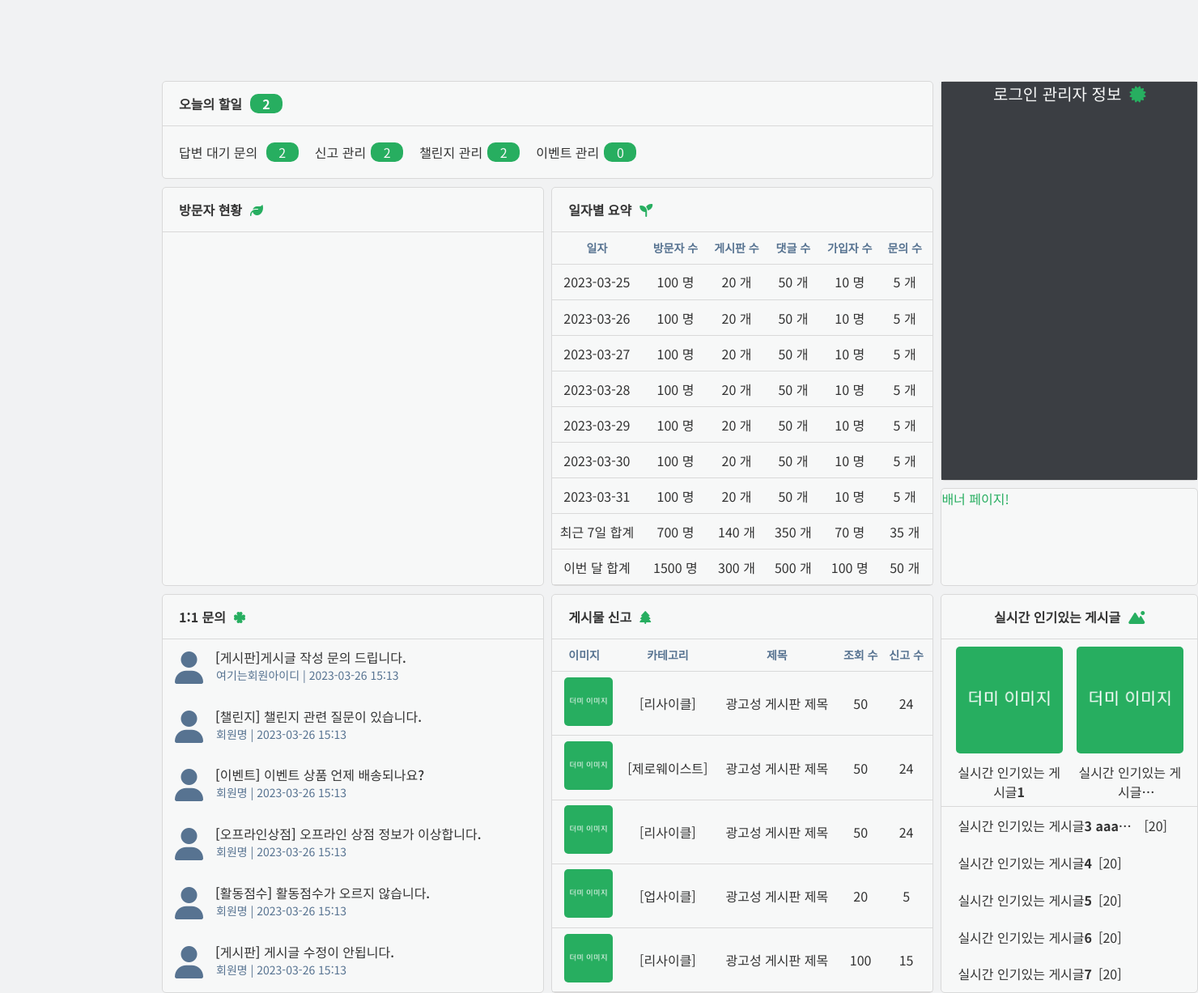
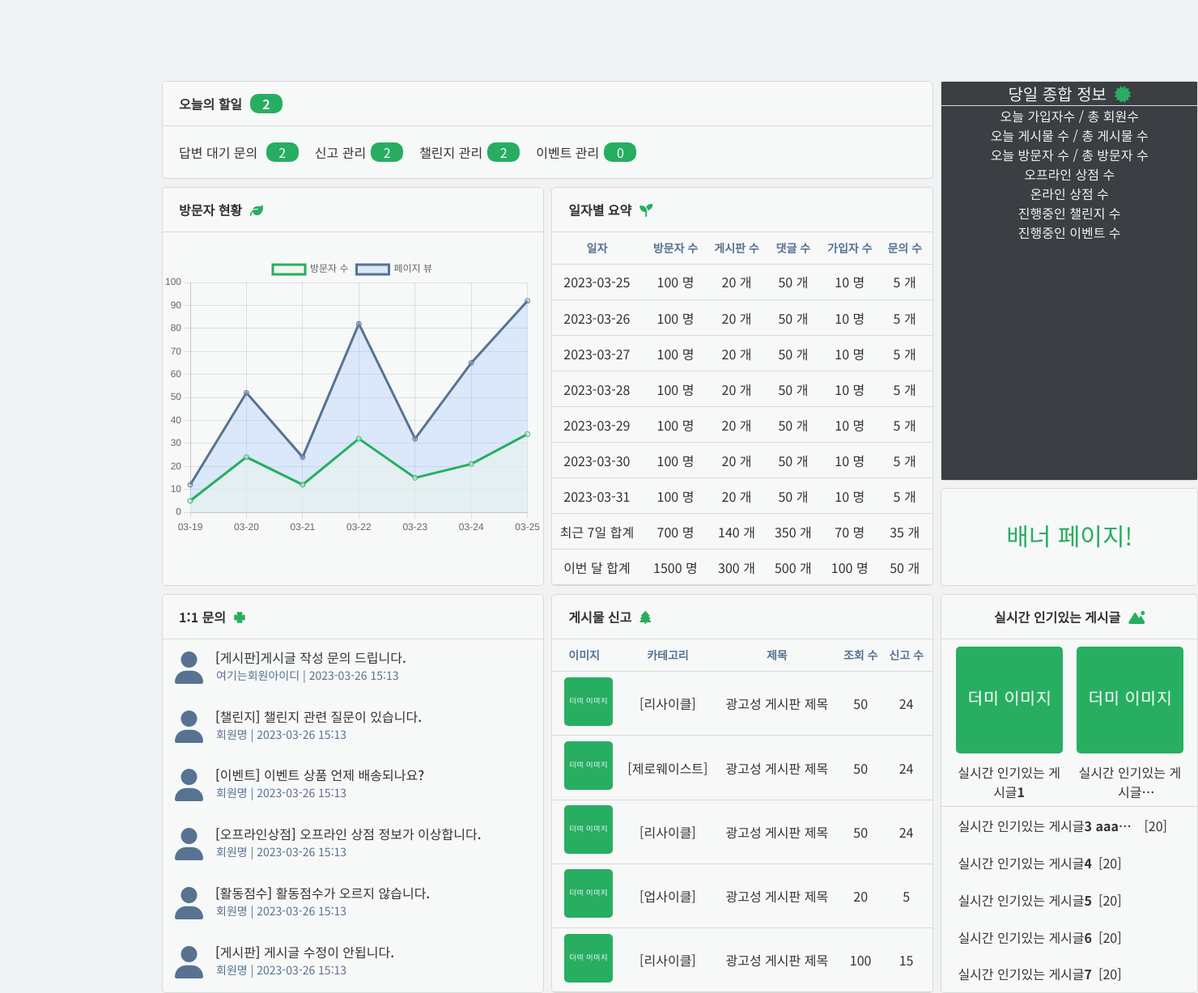
Before and after one commit to LiveEasyStreet/FinalProject, a Spring app: template src/main/resources/templates/manager/manager-home.html in a window 1480 px wide. Shown: the whole page at 81% size. Run offline with Thymeleaf, Linux system fonts and the light colour scheme; the template is opened without the code that fills it, so the values that code supplies are empty; some libraries are stand-ins or nearby versions; some web fonts are replaced.

Commit message:
:hammer: 관리자 페이지 3-4
Issues: #5

```diff
--- a/src/main/resources/static/assets/css/manager-home.css
+++ b/src/main/resources/static/assets/css/manager-home.css
@@ -100,6 +100,10 @@ i {
     grid-area: c;
 }
 
+.c_section #myChart {
+    margin-top: 30px;
+}
+
 .d_section {
     grid-area: d;
     display: flex;
@@ -133,12 +137,22 @@ i {
     grid-area: e;
 }
 
-.e_section div {
+.e_section > .content {
     height: 100%;
-    color: #f7f8f8;
     background-color: #3b3e43;
+    color: var(--background-color-sub);
     text-align: center;
+}
+
+.e_section > .content > .title {
     font-size: 20px;
+}
+
+
+.e_section > #white_hr {
+    background: var(--background-color-sub);
+    height: 1px;
+    border: 0;
 }
 
 .f_section {
@@ -261,7 +275,7 @@ i {
 }
 
 .h_section .content_title {
-    width:132px;
+    width: 132px;
     margin: 6px 0;
 }
 
@@ -281,9 +295,9 @@ i {
     text-align: left;
 }
 
-.h_section > .flexbox2 .content{
+.h_section > .flexbox2 .content {
     height: 100%;
-    align-items : center;
+    align-items: center;
     display: flex;
     flex-direction: row;
 }
@@ -312,8 +326,13 @@ i {
     color: #aaaaaa;
 }
 
-
 .i_section {
     grid-area: i;
+    text-align: center;
+    font-size: 30px;
     color: var(--point-color);
 }
+
+.i_section div {
+    padding-top: 35px;
+}
--- a/src/main/resources/static/assets/js/manager-home.js
+++ b/src/main/resources/static/assets/js/manager-home.js
@@ -0,0 +1,30 @@
+const ctx = document.getElementById('myChart');
+
+new Chart(ctx, {
+    type: 'line',
+    data: {
+        labels: ['03-19', '03-20', '03-21', '03-22', '03-23', '03-24', '03-25'],
+        datasets: [
+            {
+                label: '방문자 수',
+                data: [5, 24, 12, 32, 15, 21, 34],
+                borderColor: '#27ae60',
+                fill: true,
+                backgroundColor: 'rgb(236, 243, 236, 0.6)'
+            },
+            {
+                label: '페이지 뷰',
+                data: [12, 52, 24, 82, 32, 65, 92],
+                borderColor: '#577391',
+                fill: true,
+                backgroundColor: 'rgb(152, 195, 255, 0.3)'
+            }]
+    },
+    options: {
+        scales: {
+            y: {
+                beginAtZero: true,
+            }
+        }
+    }
+});
--- a/src/main/resources/templates/manager/manager-home.html
+++ b/src/main/resources/templates/manager/manager-home.html
@@ -11,12 +11,13 @@
     <link rel="stylesheet" type="text/css" href="https://cdn.jsdelivr.net/gh/moonspam/NanumSquare@2.0/nanumsquare.css"/>
     <link href="https://fonts.googleapis.com/css2?family=Noto+Sans+KR:wght@100;300;400;500;700;900&display=swap"
           rel="stylesheet"/>
-    <script defer src="/static/assets/js/manager-home.js"></script>
     <script src="https://code.jquery.com/jquery-3.6.3.min.js" integrity="sha256-pvPw+upLPUjgMXY0G+8O0xUf+/Im1MZjXxxgOcBQBXU="
             crossorigin="anonymous"></script>
-    <title>managerHome</title>
     <link rel="stylesheet" href="../../static/assets/css/manager-home.css">
     <script src="https://kit.fontawesome.com/71b528d146.js" crossorigin="anonymous"></script>
+    <script src="https://cdn.jsdelivr.net/npm/chart.js"></script>
+    <script defer src="/static/assets/js/manager-home.js"></script>
+    <title>managerHome</title>
 </head>
 <body>
 <section class="container">
@@ -33,6 +34,9 @@
     <div class="c_section">
         <div class="grid_title">방문자 현황<i class="fa-solid fa-leaf"></i></div>
         <hr>
+        <div>
+            <canvas id="myChart" height="220"></canvas>
+        </div>
     </div>
     <div class="d_section">
         <div class="grid_title">일자별 요약<i class="fa-solid fa-seedling"></i></div>
@@ -125,7 +129,17 @@
         </table>
     </div>
     <div class="e_section">
-        <div>로그인 관리자 정보<i class="fa-solid fa-certificate"></i></div>
+        <div class="content">
+            <div class="title">당일 종합 정보<i class="fa-solid fa-certificate"></i></div>
+            <hr id="white_hr">
+            <div>오늘 가입자수 / 총 회원수</div>
+            <div>오늘 게시물 수 / 총 게시물 수</div>
+            <div>오늘 방문자 수 / 총 방문자 수</div>
+            <div>오프라인 상점 수</div>
+            <div>온라인 상점 수</div>
+            <div>진행중인 챌린지 수</div>
+            <div>진행중인 이벤트 수</div>
+        </div>
     </div>
     <div class="f_section">
         <div class="grid_title">1:1 문의<i class="fa-solid fa-clover"></i></div>
@@ -295,7 +309,7 @@
         </div>
     </div>
     <div class="i_section">
-        배너 페이지!
+        <div>배너 페이지!</div>
     </div>
 </section>
 </body>
```
